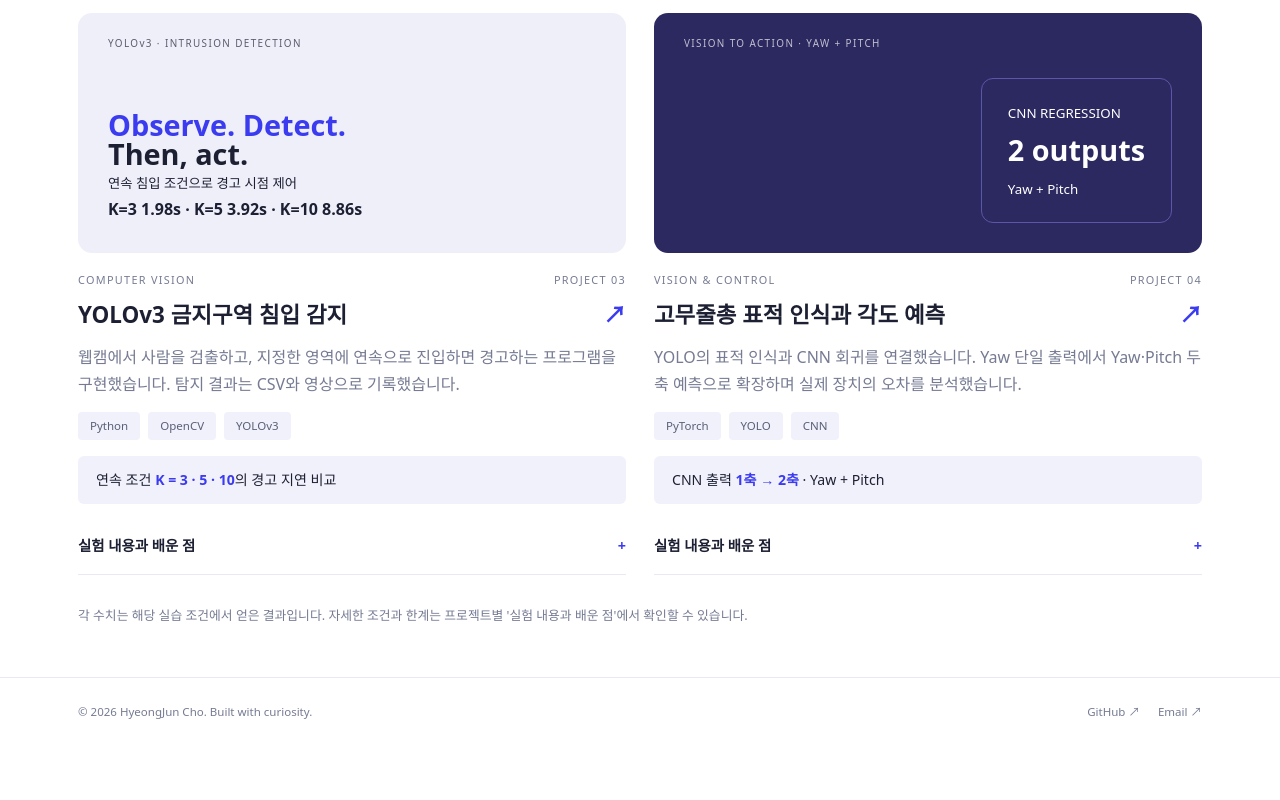
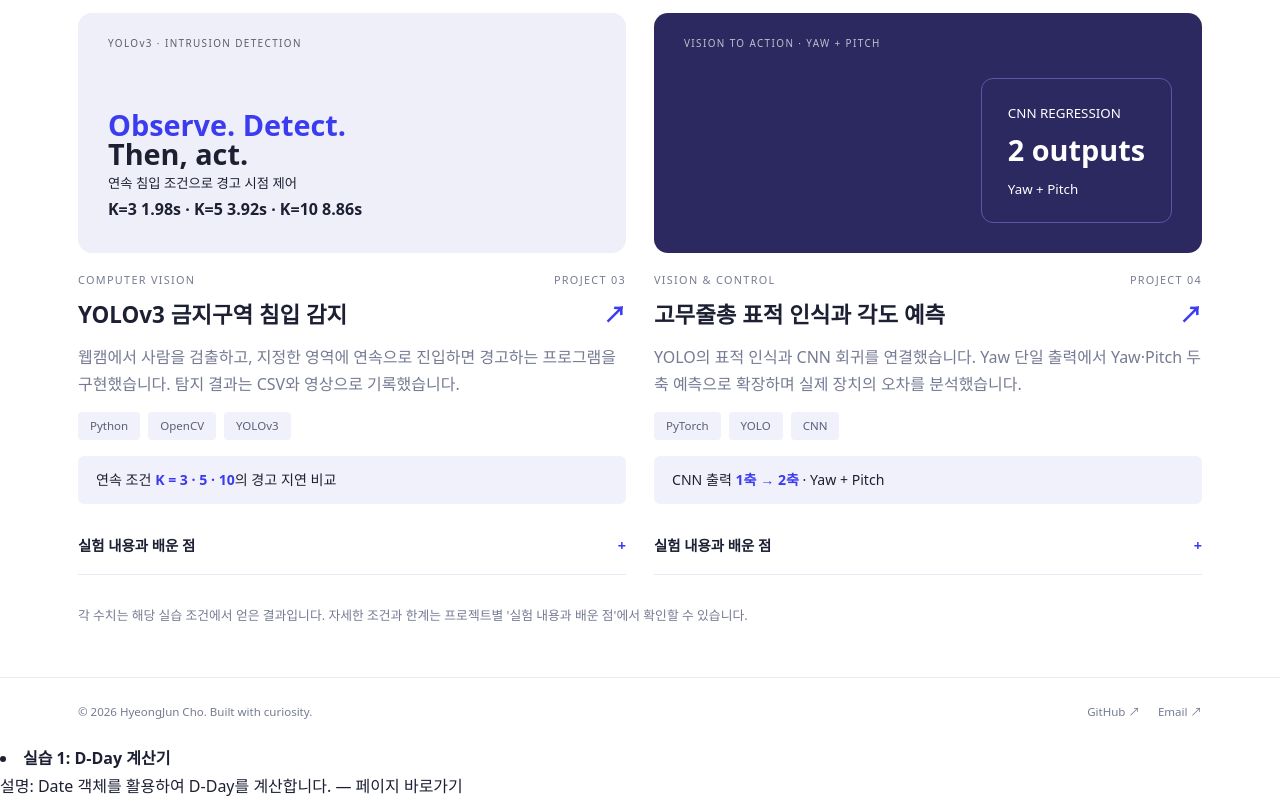
Before and after one commit to Benjamin-jun/internet-class, a plain HTML site: page portfolio.html in a window 1280 px wide. Shown: the part 1005-1805 px from the top of the page. Before the commit the page ends 1750 px from the top, so only its background shows below. Drawn offline with Linux system fonts and the light colour scheme.

Commit message:
Add D-Day calculator section to portfolio
Added a new item for 'D-Day 계산기' with a description and link.

```diff
--- a/portfolio.html
+++ b/portfolio.html
@@ -41,5 +41,10 @@
 </main>
 <footer><div class="wrap"><span>&copy; <span id="year"></span> HyeongJun Cho. Built with curiosity.</span><span><a href="https://github.com/Benjamin-jun" target="_blank" rel="noopener">GitHub ↗</a><a href="mailto:qkqh0430@gmail.com">Email ↗</a></span></div></footer>
 <script src="script.js"></script>
+  <li>
+<strong>실습 1: D-Day 계산기</strong><br>
+설명: Date 객체를 활용하여 D-Day를 계산합니다.
+— <a href="dday.html">페이지 바로가기</a>
+</li>
 </body>
 </html>
```
